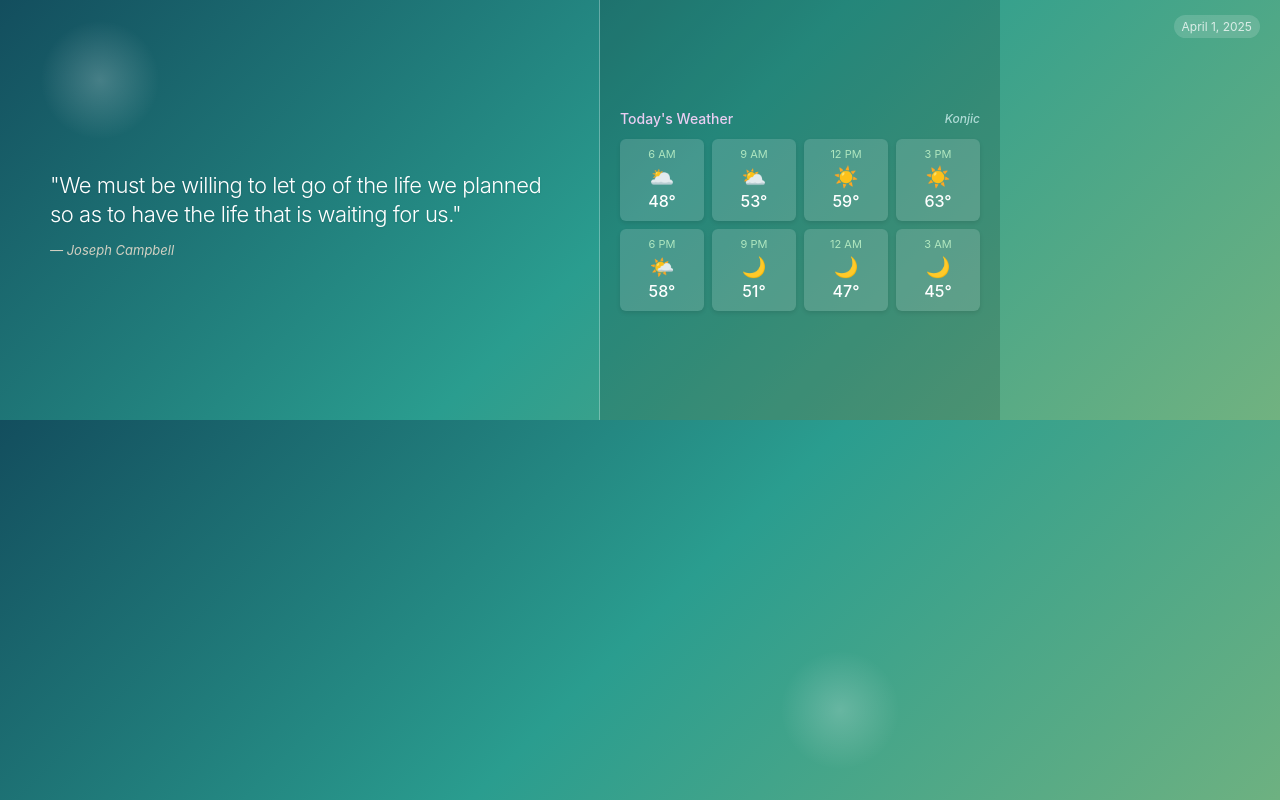
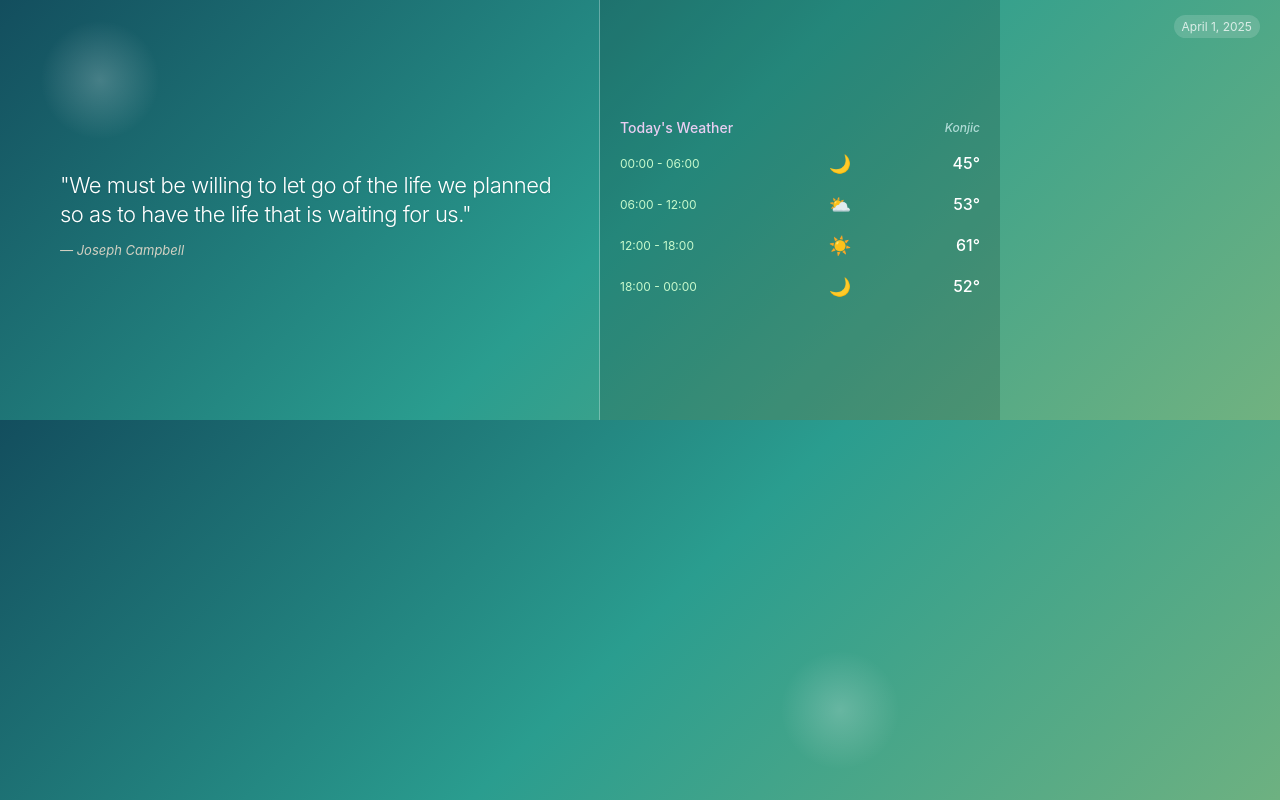
Before and after one commit to nedimperva/notion-dynamic-cover, a website: page notion-cover-compact.html in a window 1280 px wide. Drawn offline with Linux system fonts and the light colour scheme.

Commit message:
made text and icons more compact si it appears better on cover previews

```diff
--- a/notion-cover-compact.html
+++ b/notion-cover-compact.html
@@ -51,6 +51,7 @@
 
     .quote-container {
       max-width: 500px;
+      margin-left: 20px;
     }
 
     .quote {
@@ -97,43 +98,36 @@
       color: #e0fbfc;
     }
 
-    .weather-grid {
-      display: grid;
-      grid-template-columns: repeat(4, 1fr);
-      grid-gap: 8px;
+    .weather-list {
+      display: flex;
+      flex-direction: column;
+      gap: 10px;
     }
 
-    .weather-hour {
-      text-align: center;
-      padding: 8px 4px;
-      border-radius: 6px;
-      background: rgba(255, 255, 255, 0.15);
-      box-shadow: 0 2px 4px rgba(0,0,0,0.1);
-      transition: transform 0.2s, background 0.2s;
+    .weather-item {
+      display: flex;
+      justify-content: space-between;
+      align-items: center;
+      padding: 5px 0;
     }
 
-    .weather-hour:hover {
-      transform: translateY(-2px);
-      background: rgba(255, 255, 255, 0.25);
+    .time-block {
+      font-size: 12px;
+      color: #c7f9cc;
+      width: 120px;
     }
 
-    .time {
-      font-size: 11px;
-      margin-bottom: 4px;
-      opacity: 0.8;
-      color: #c7f9cc;
+    .icon {
+      font-size: 18px;
+      width: 30px;
+      text-align: center;
     }
 
     .temp {
       font-size: 16px;
       font-weight: 500;
-      margin: 2px 0;
-      color: #fff;
-    }
-
-    .icon {
-      font-size: 20px;
-      margin: 2px 0;
+      width: 40px;
+      text-align: right;
     }
 
     .accent-circle {
@@ -174,46 +168,26 @@
       <span>Today's Weather</span>
       <span class="location">Konjic</span>
     </div>
-    <div class="weather-grid">
-      <div class="weather-hour">
-        <div class="time">6 AM</div>
-        <div class="icon">🌥️</div>
-        <div class="temp">48°</div>
+    <div class="weather-list">
+      <div class="weather-item">
+        <div class="time-block">00:00 - 06:00</div>
+        <div class="icon">🌙</div>
+        <div class="temp">45°</div>
       </div>
-      <div class="weather-hour">
-        <div class="time">9 AM</div>
+      <div class="weather-item">
+        <div class="time-block">06:00 - 12:00</div>
         <div class="icon">⛅</div>
         <div class="temp">53°</div>
       </div>
-      <div class="weather-hour">
-        <div class="time">12 PM</div>
+      <div class="weather-item">
+        <div class="time-block">12:00 - 18:00</div>
         <div class="icon">☀️</div>
-        <div class="temp">59°</div>
+        <div class="temp">61°</div>
       </div>
-      <div class="weather-hour">
-        <div class="time">3 PM</div>
-        <div class="icon">☀️</div>
-        <div class="temp">63°</div>
-      </div>
-      <div class="weather-hour">
-        <div class="time">6 PM</div>
-        <div class="icon">🌤️</div>
-        <div class="temp">58°</div>
-      </div>
-      <div class="weather-hour">
-        <div class="time">9 PM</div>
+      <div class="weather-item">
+        <div class="time-block">18:00 - 00:00</div>
         <div class="icon">🌙</div>
-        <div class="temp">51°</div>
-      </div>
-      <div class="weather-hour">
-        <div class="time">12 AM</div>
-        <div class="icon">🌙</div>
-        <div class="temp">47°</div>
-      </div>
-      <div class="weather-hour">
-        <div class="time">3 AM</div>
-        <div class="icon">🌙</div>
-        <div class="temp">45°</div>
+        <div class="temp">52°</div>
       </div>
     </div>
   </div>
```
Also changed, not shown: index.js (+98 -74 lines).
